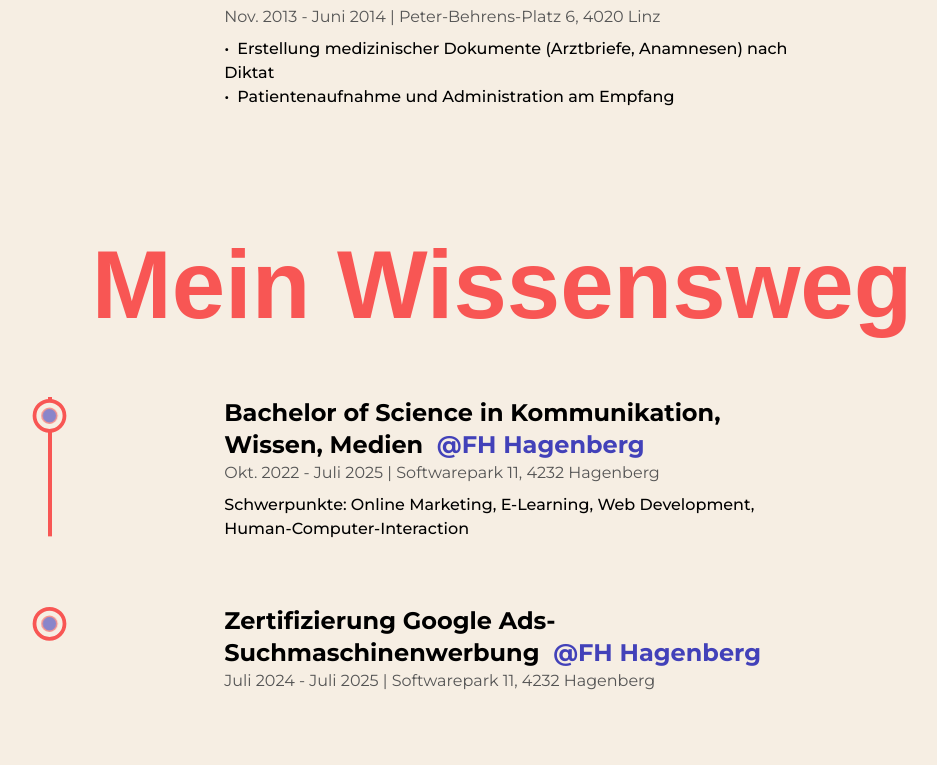
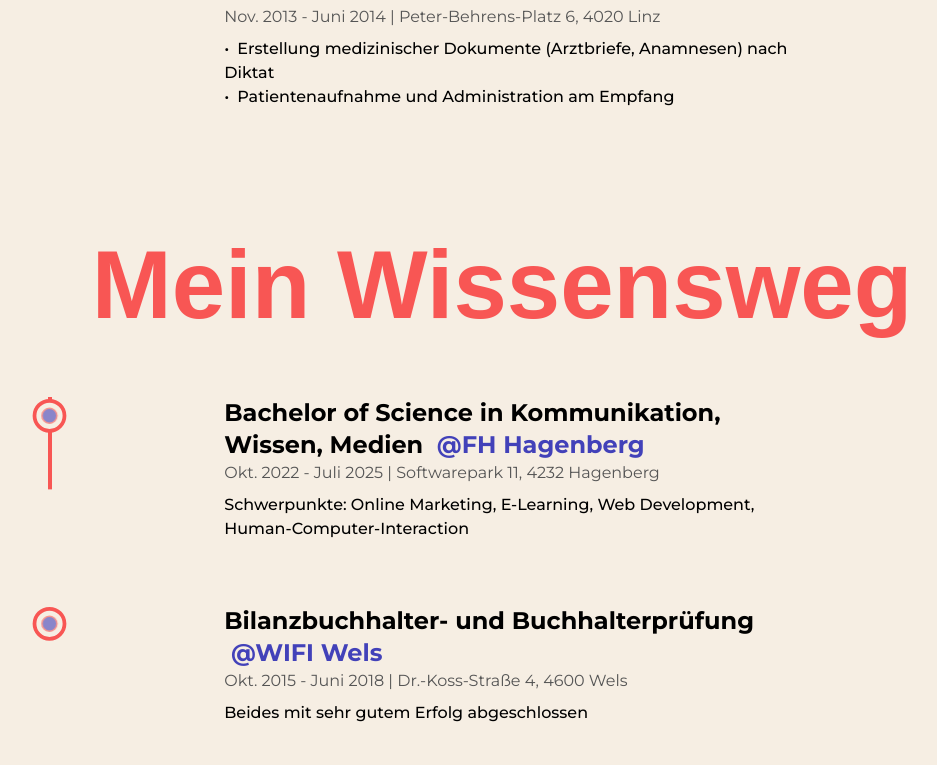
Before and after one commit to Ines2108/portfolio_new, a Next.js app: page /about in a window 1280 px wide. Shown: the part 4309-5074 px from the top of the page, without its empty margins (138-1075 px from the left). Built offline with nearby package versions, Linux system fonts and the light colour scheme; a web font is replaced by a local one.

Commit message:
Adjust education

```diff
--- a/src/components/Education.js
+++ b/src/components/Education.js
@@ -62,13 +62,13 @@ const Education = () => {
             address="Softwarepark 11, 4232 Hagenberg"
             note="Schwerpunkte: Online Marketing, E-Learning, Web Development, Human-Computer-Interaction"
           />
-          <Details
+          {/* <Details
             education="Zertifizierung Google Ads-Suchmaschinenwerbung"
             time="Juli 2024 - Juli 2025"
             school="FH Hagenberg"
             schoolLink="https://fh-ooe.at/campus-hagenberg"
             address="Softwarepark 11, 4232 Hagenberg"
-          />
+          /> */}
           <Details
             education="Bilanzbuchhalter- und Buchhalterprüfung"
             time="Okt. 2015 - Juni 2018"
```
